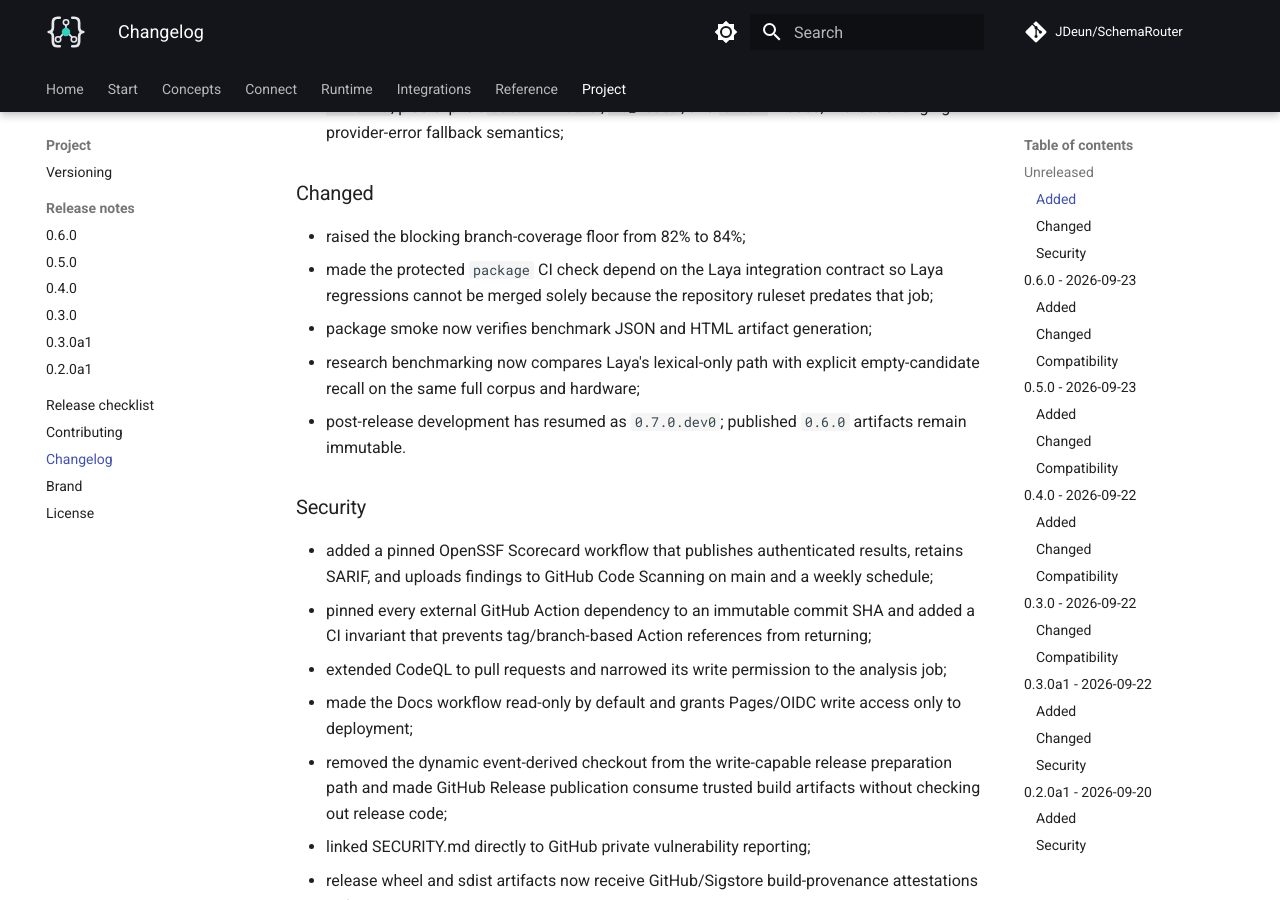
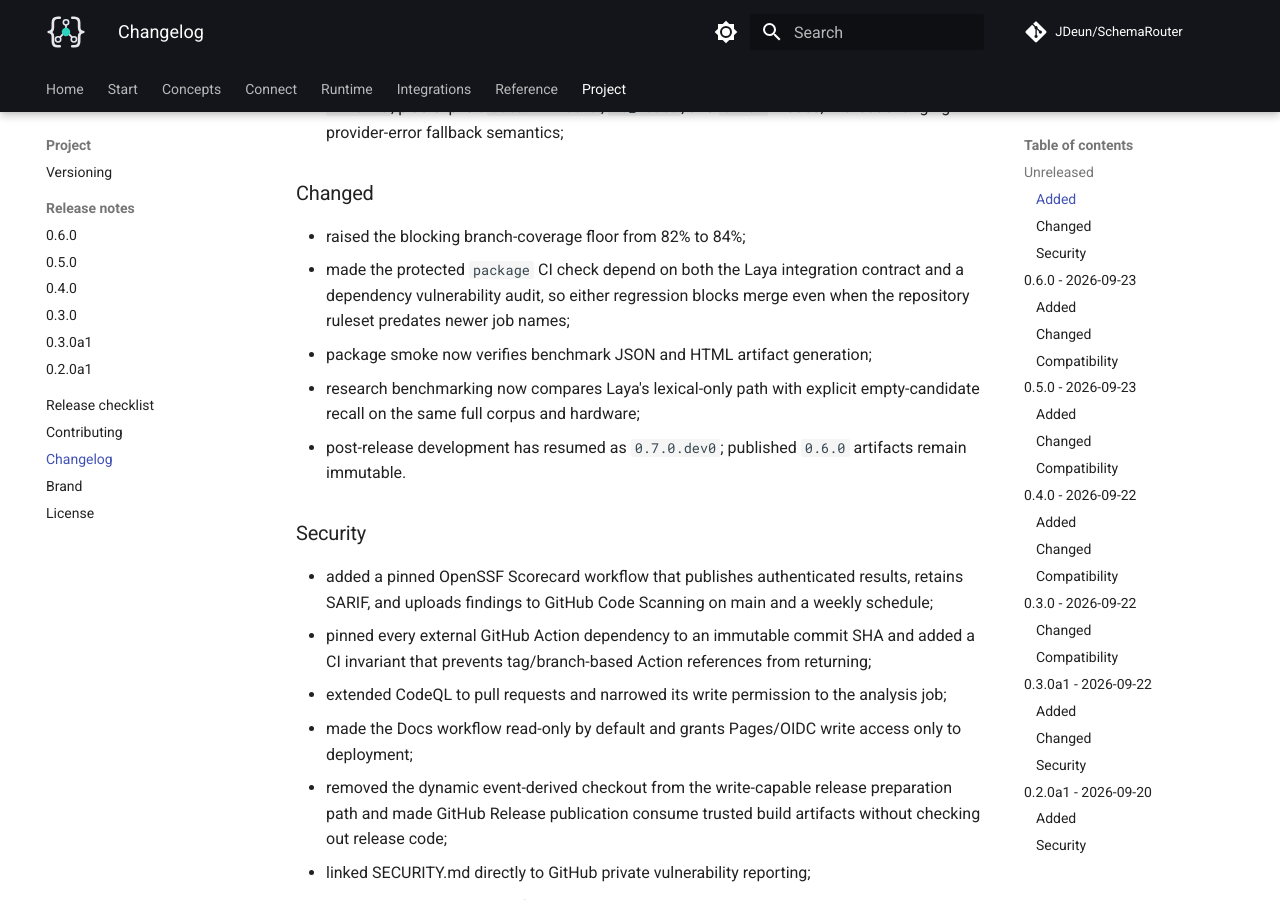
Before and after one commit to JDeun/SchemaRouter, an MkDocs documentation site: the page built from docs/changelog.md, in a window 1280 px wide and 900 px high, scrolled down 901 px. Built offline with MkDocs 1.6.1 and Material for MkDocs 9.7.7, drawn with Linux system fonts in a browser that asks for light colours; comment, search, counter and statistics services are not loaded.

Commit message:
ci: make dependency audit merge-blocking

```diff
--- a/CHANGELOG.md
+++ b/CHANGELOG.md
@@ -30,8 +30,9 @@ The project is pre-1.0 and follows the compatibility rules in
 ### Changed
 
 - raised the blocking branch-coverage floor from 82% to 84%;
-- made the protected `package` CI check depend on the Laya integration contract so Laya regressions
-  cannot be merged solely because the repository ruleset predates that job;
+- made the protected `package` CI check depend on both the Laya integration contract and a
+  dependency vulnerability audit, so either regression blocks merge even when the repository
+  ruleset predates newer job names;
 - package smoke now verifies benchmark JSON and HTML artifact generation;
 - research benchmarking now compares Laya's lexical-only path with explicit empty-candidate recall
   on the same full corpus and hardware;
```
Also changed, not shown: docs/release-checklist.md (+1 -1 lines), 2 other files.
